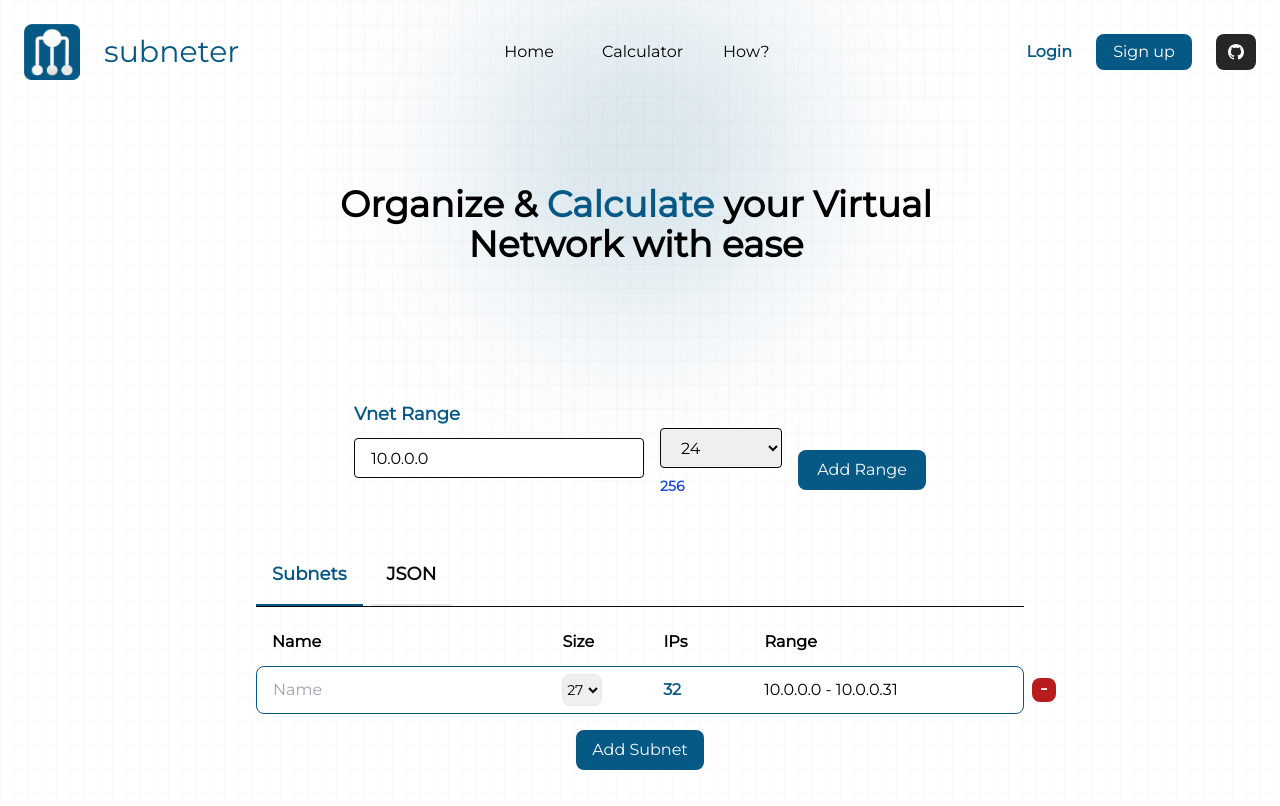
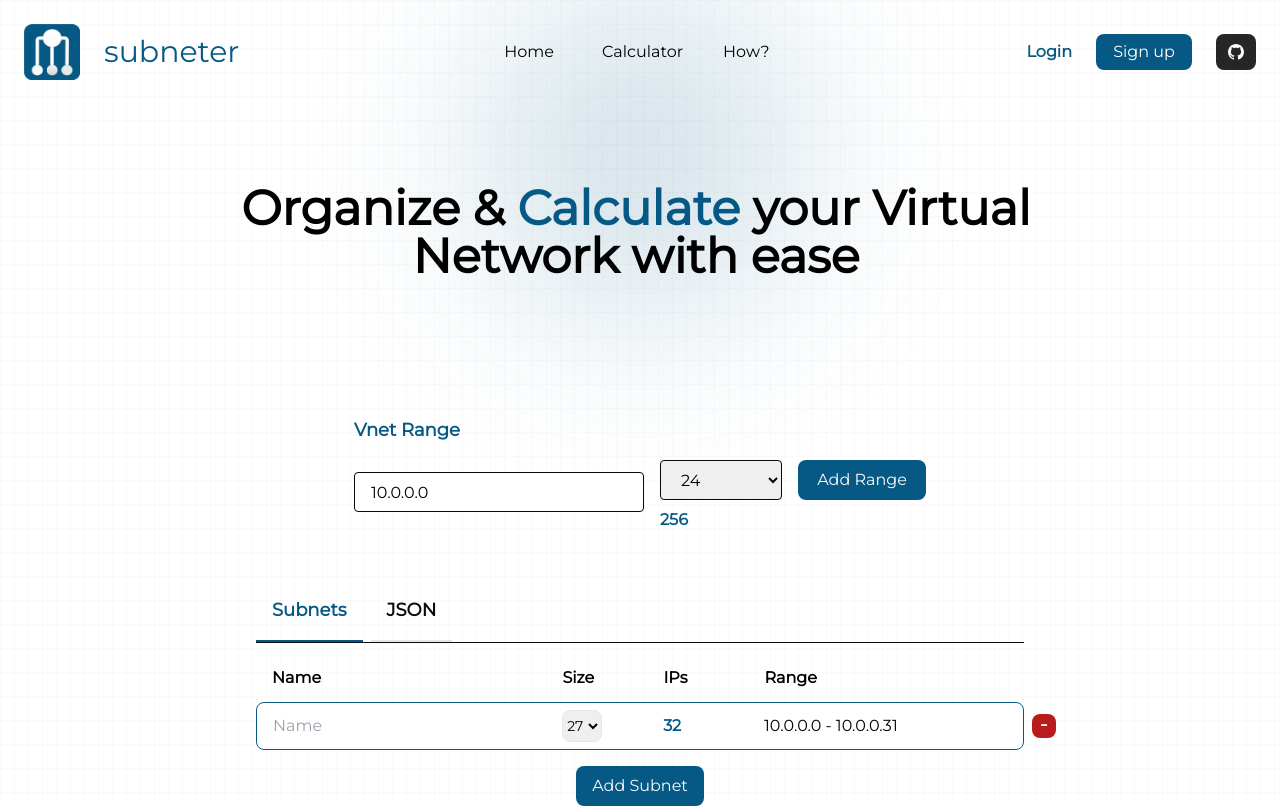
Before and after one commit to AlexanderLaaser/Subneter, a React (Vite) app in the folder frontend/: page / in a window 1280 px wide. Built offline with nearby package versions, Linux system fonts and the light colour scheme; no server answers.

Commit message:
further frontend fixes

```diff
--- a/frontend/index.html
+++ b/frontend/index.html
@@ -7,6 +7,7 @@
   <meta name="viewport" content="width=device-width, initial-scale=1.0" />
   <title>subneter</title>
   <link href="https://fonts.googleapis.com/css?family=Montserrat" rel="stylesheet">
+  <link href="https://fonts.googleapis.com/css?family=Poppins" rel="stylesheet">
 </head>
 
 <body>
--- a/frontend/src/body/Slogan.tsx
+++ b/frontend/src/body/Slogan.tsx
@@ -5,7 +5,7 @@ function Slogan() {
       <div className="flex w-full items-center justify-center font-montserrat">
         <div className="pt-20 pb-20">
           <div className="flex items-center justify-center text-center">
-            <div className="mr-2 text-4xl w-4/5 font-montserrat font-bold">
+            <div className="mr-2 text-5xl w-4/5 font-montserrat font-bold">
                 Organize & <span className="text-sky-800">Calculate</span> your Virtual Network with ease
             </div>
           </div>
--- a/frontend/src/body/VnetInput.tsx
+++ b/frontend/src/body/VnetInput.tsx
@@ -72,7 +72,7 @@ function IpInput() {
     <>
       <div className="flex w-full items-center justify-center font-montserrat">
         <div className="pt-14">
-          <div className="text-lg text-sky-800 font-bold">Vnet Range</div>
+          <div className="text-lg text-sky-800 font-bold mb-4">Vnet Range</div>
           <div className="flex items-center justify-center">
 
             <div className="mr-4">
@@ -85,11 +85,11 @@ function IpInput() {
                 onChange={handleIpInput}
               ></input>
               {isValid ? (
-                <div className="text-blue-700 font-bold text-sm pt-2">
+                <div className="text-sky-800 font-bold text-m pt-2">
                   {addressSpace}
                 </div>
               ) : (
-                <div className="text-red-500 font-bold text-sm pt-2">
+                <div className="text-red-500 font-bold text-m pt-2">
                   Invalid IP Address
                 </div>
               )}
@@ -99,17 +99,17 @@ function IpInput() {
                 elementID={"ip_size_input"}
                 defaultValue={24}
                 tailWindConfig={
-                  "sm:text-base outline-none border border-zinc-950 text-sm rounded focus:border-orange-600 pr-16 pl-4 h-10"
+                  "sm:text-base outline-none border border-zinc-950 text-m rounded focus:border-orange-600 pr-16 pl-4 h-10"
                 }
                 onChangeFunction={handleSuffixChange}
               ></SizeSelect>
 
-              <div className="text-blue-700 font-bold text-sm pt-2">
+              <div className="text-sky-800 font-bold text-m pt-2">
                 {addressCount}
               </div>
             </div>
-            <div className="flex justify-center">
-              <div className=" flex pl-4 content-center items-center mt-4 font-montserrat">
+            <div className="flex">
+              <div className="flex pl-4 mb-8 font-montserrat">
                 <button
                   className="inline-flex items-center justify-center w-32 h-10 text-slate-50 transition-colors duration-150 bg-sky-800 rounded-lg focus:shadow-outline hover:bg-orange-600">
                   <span className="text-l">Add Range</span>
--- a/frontend/src/styles/index.css
+++ b/frontend/src/styles/index.css
@@ -1,10 +1,3 @@
 @tailwind base;
 @tailwind components;
 @tailwind utilities;
-
-.montserrat-bold {
-    font-family: "Montserrat";
-    font-optical-sizing: auto;
-    font-weight: 453;
-    font-style: normal;
-}
--- a/frontend/tailwind.config.js
+++ b/frontend/tailwind.config.js
@@ -6,6 +6,7 @@ module.exports = {
     extend: {
       fontFamily: {
         montserrat: ['Montserrat', 'sans-serif'],
+        poppins: ['Poppins', 'poppins'],
       }
     },
   },
```
